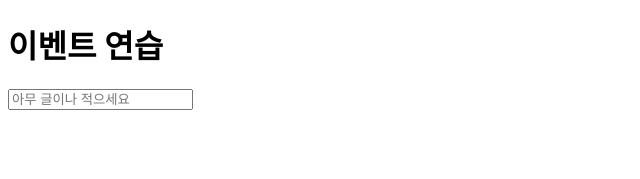
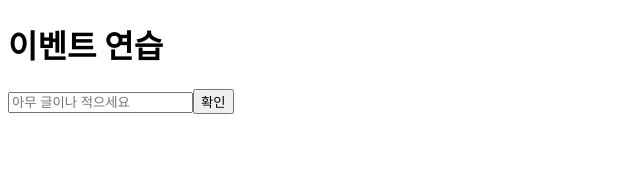
Before and after one commit to kororo11/Technology_React, a React (Create React App) app in the folder 03/hello-react/: page / in a window 1280 px wide. Shown: the top 179 px of the page, without its empty margins (0-640 px from the left). Built offline with nearby package versions, Linux system fonts and the light colour scheme.

Commit message:
이벤트 핸들린: 버튼 추가
확인 버튼을 누르면 input 의 입력 내용이 경고창에 뜬다. 경고창의 확인을 누르면 input의 내용이 사라진다.

```diff
--- a/03/hello-react/src/EventPractice.js
+++ b/03/hello-react/src/EventPractice.js
@@ -20,6 +20,17 @@ class EventPractice extends Component {
 						});
 					}}
 				/>
+
+				<button
+					onClick={() => {
+						alert(this.state.message);
+						this.setState({
+							message: '',
+						});
+					}}
+				>
+					확인
+				</button>
 			</div>
 		);
 	}
```
